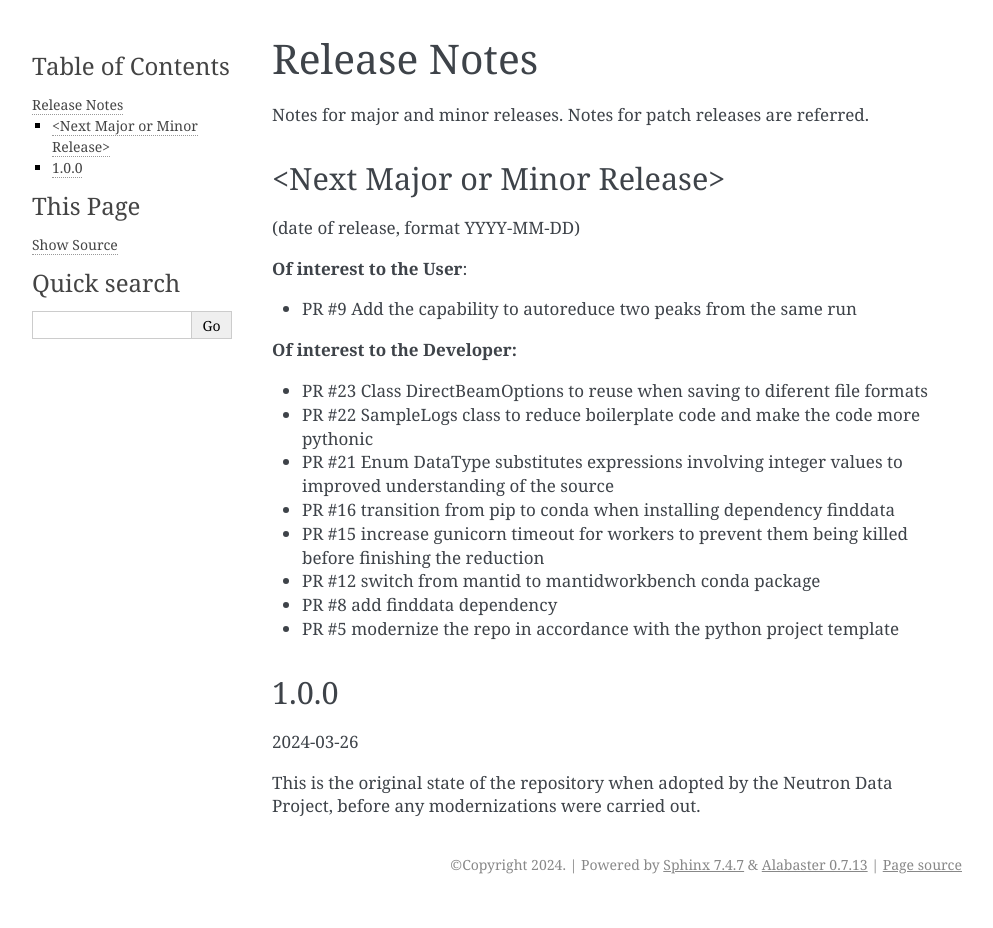
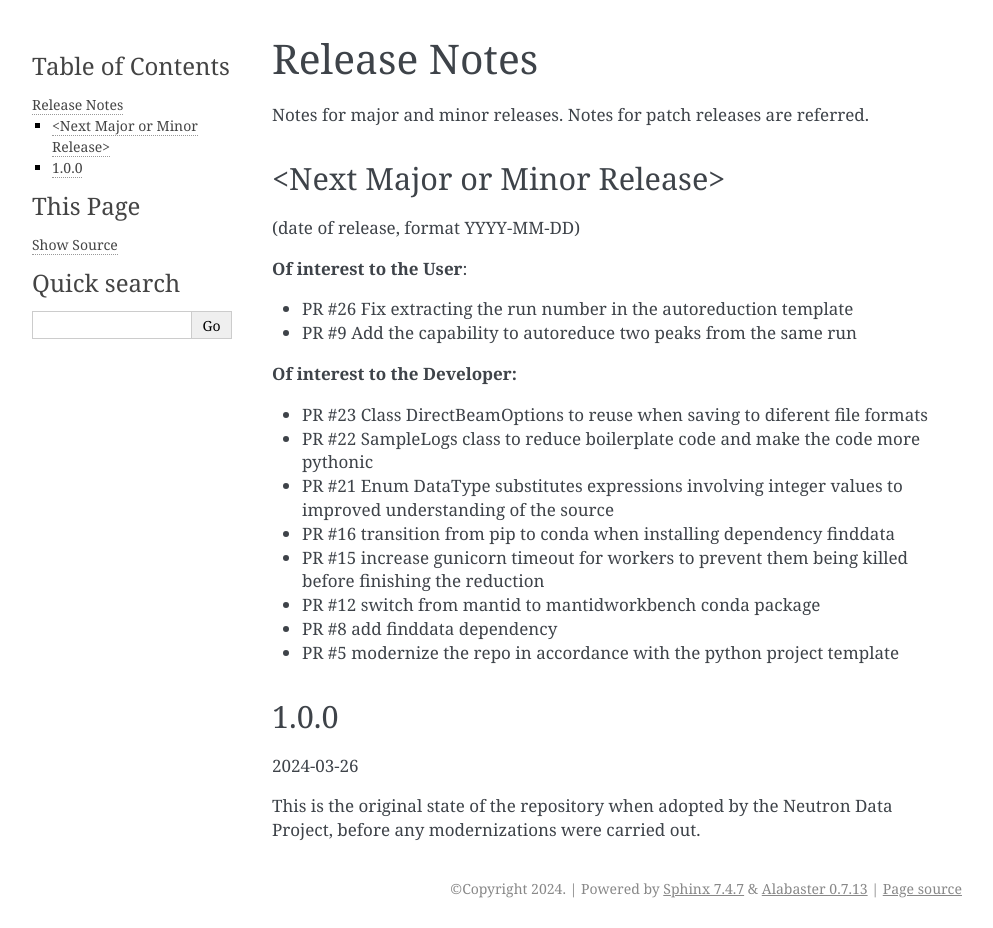
Before and after one commit to neutrons/MagnetismReflectometer, a Sphinx documentation site: the page built from docs/release_notes.rst, in a window 1280 px wide. Shown: the whole page, without its empty margins (148-1141 px from the left). Built offline with Sphinx 7.4.7, drawn with Linux system fonts in a browser that asks for light colours; pages that are not in the unit, such as notebooks, are missing from menus; the version number could not be read and is left out; before the commit the page ends 904 px from its top, so only the background shows below that.

Commit message:
update release notes
Signed-off-by: Jose Borreguero <borreguero@gmail.com>

```diff
--- a/docs/release_notes.rst
+++ b/docs/release_notes.rst
@@ -10,6 +10,7 @@ Notes for major and minor releases. Notes for patch releases are referred.
 
 **Of interest to the User**:
 
+- PR #26 Fix extracting the run number in the autoreduction template
 - PR #9 Add the capability to autoreduce two peaks from the same run
 
 **Of interest to the Developer:**
```
